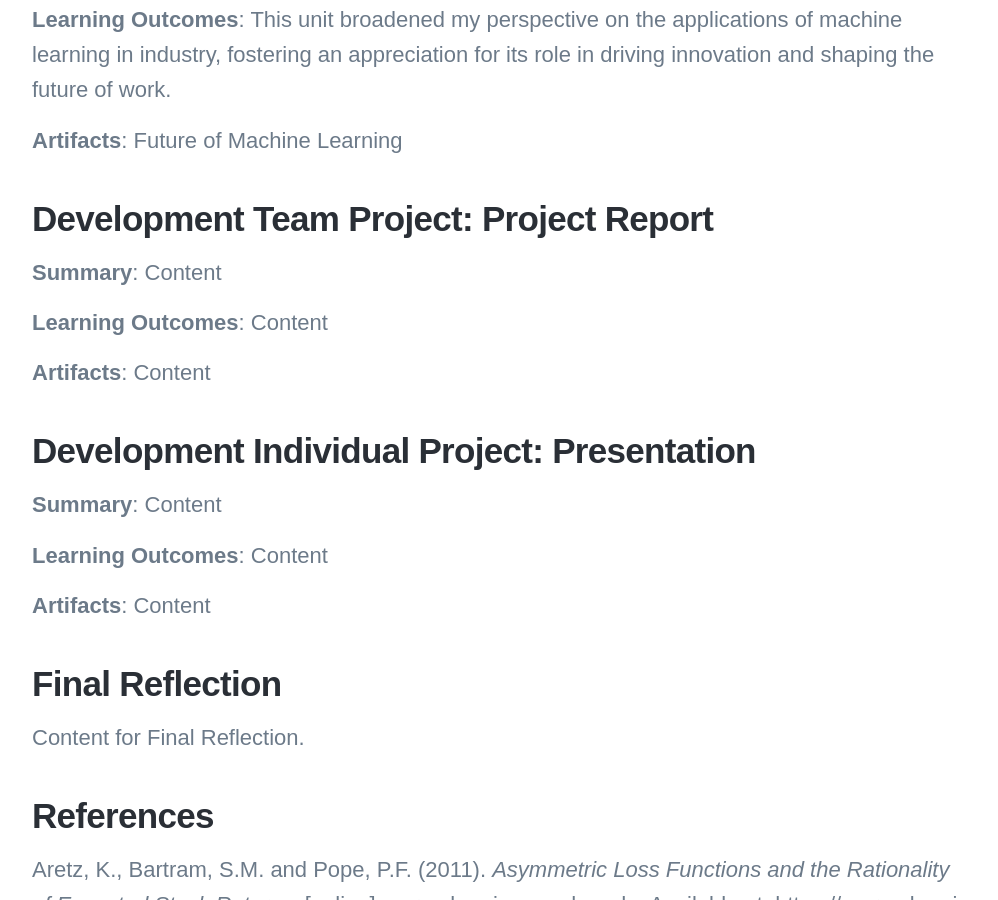
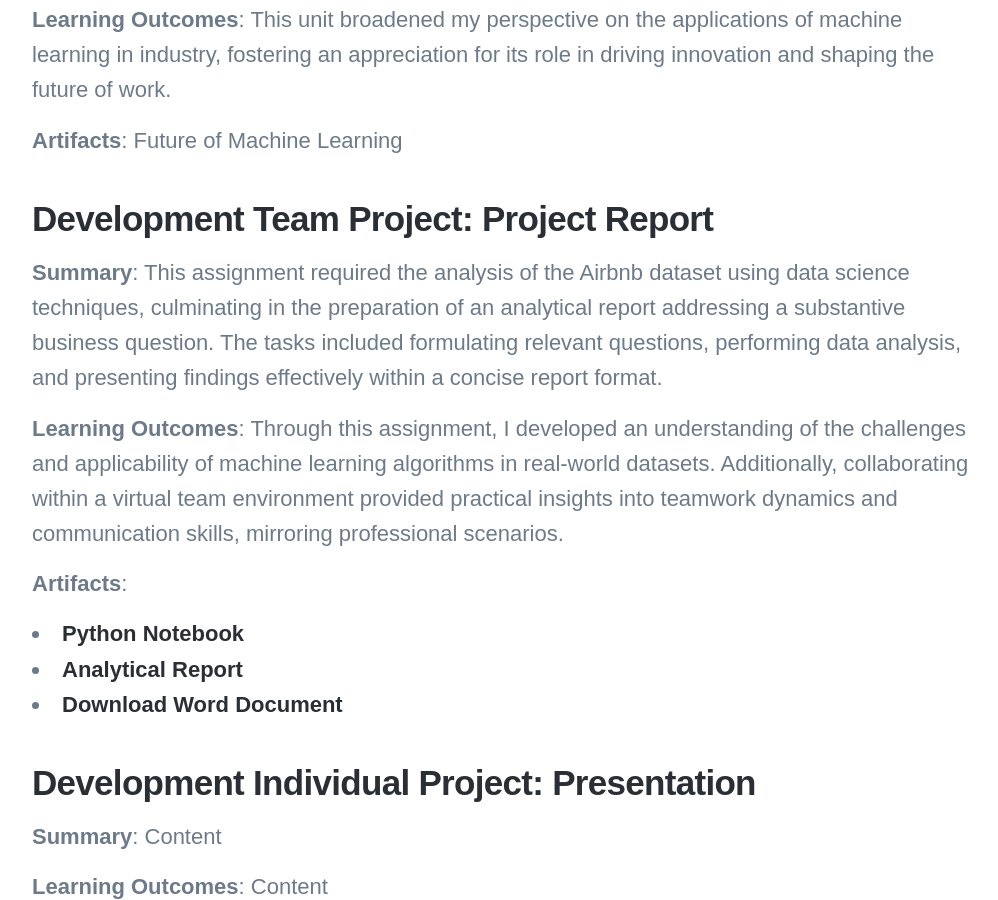
Before and after one commit to DaisyIpatzi/daisyipatzi.github.io, a Jekyll site: the page built from _projects/2022-01-01-ML-Porfolio.md, in a window 1280 px wide and 900 px high, scrolled down 5765 px. Shown: the whole window, without its empty margins (138-1136 px from the left). Built offline with Jekyll 4.4.1, drawn with Linux system fonts in a browser that asks for light colours; nearby versions of some CDN libraries; some web fonts are replaced.

Commit message:
Update 2022-01-01-ML-Porfolio.md

```diff
--- a/_projects/2022-01-01-ML-Porfolio.md
+++ b/_projects/2022-01-01-ML-Porfolio.md
@@ -132,11 +132,14 @@ This submission serves as a comprehensive record of my work and the learning out
 
 ## Development Team Project: Project Report
 
-**Summary**: Content
+**Summary**: This assignment required the analysis of the Airbnb dataset using data science techniques, culminating in the preparation of an analytical report addressing a substantive business question. The tasks included formulating relevant questions, performing data analysis, and presenting findings effectively within a concise report format.
 
-**Learning Outcomes**: Content
+**Learning Outcomes**: Through this assignment, I developed an understanding of the challenges and applicability of machine learning algorithms in real-world datasets. Additionally, collaborating within a virtual team environment provided practical insights into teamwork dynamics and communication skills, mirroring professional scenarios.
 
-**Artifacts**: Content
+**Artifacts**:
+- [Python Notebook](https://github.com/DaisyIpatzi/daisyipatzi.github.io/blob/main/assets/ML_Artifacts/Airbnb_Project/Essex_group_project_01_airbnb.ipynb)
+- [Analytical Report](https://daisyipatzi.github.io/blog/wiki-activity-moduleml)
+- [Download Word Document](https://github.com/DaisyIpatzi/daisyipatzi.github.io/blob/main/assets/ML_Artifacts/Airbnb_Project/Airbnb%20Report%20(Group%201).docx)
 
 ## Development Individual Project: Presentation
 
```
